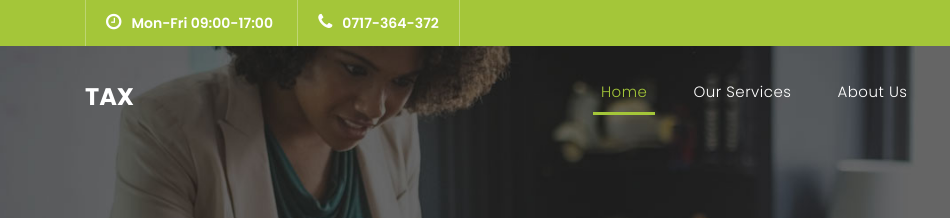
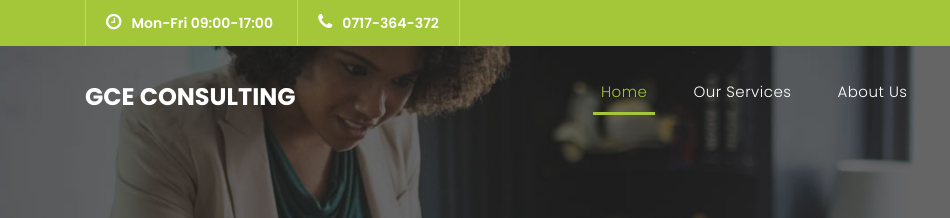
Before and after one commit to LaviusMJ/gceconsulting, a plain HTML site: page one-page.html in a window 1280 px wide. Shown: the top 218 px of the page, 0-950 px from the left. Drawn offline with Linux system fonts and the light colour scheme.

Commit message:
Update one-page.html

```diff
--- a/one-page.html
+++ b/one-page.html
@@ -64,7 +64,7 @@ https://templatemo.com/tm-545-finance-business
     <header class="">
       <nav class="navbar navbar-expand-lg">
         <div class="container">
-          <a class="navbar-brand" href="index.html"><h2>Tax </h2></a>
+          <a class="navbar-brand" href="index.html"><h2>GCE Consulting </h2></a>
           <button class="navbar-toggler" type="button" data-toggle="collapse" data-target="#navbarResponsive" aria-controls="navbarResponsive" aria-expanded="false" aria-label="Toggle navigation">
             <span class="navbar-toggler-icon"></span>
           </button>
```
